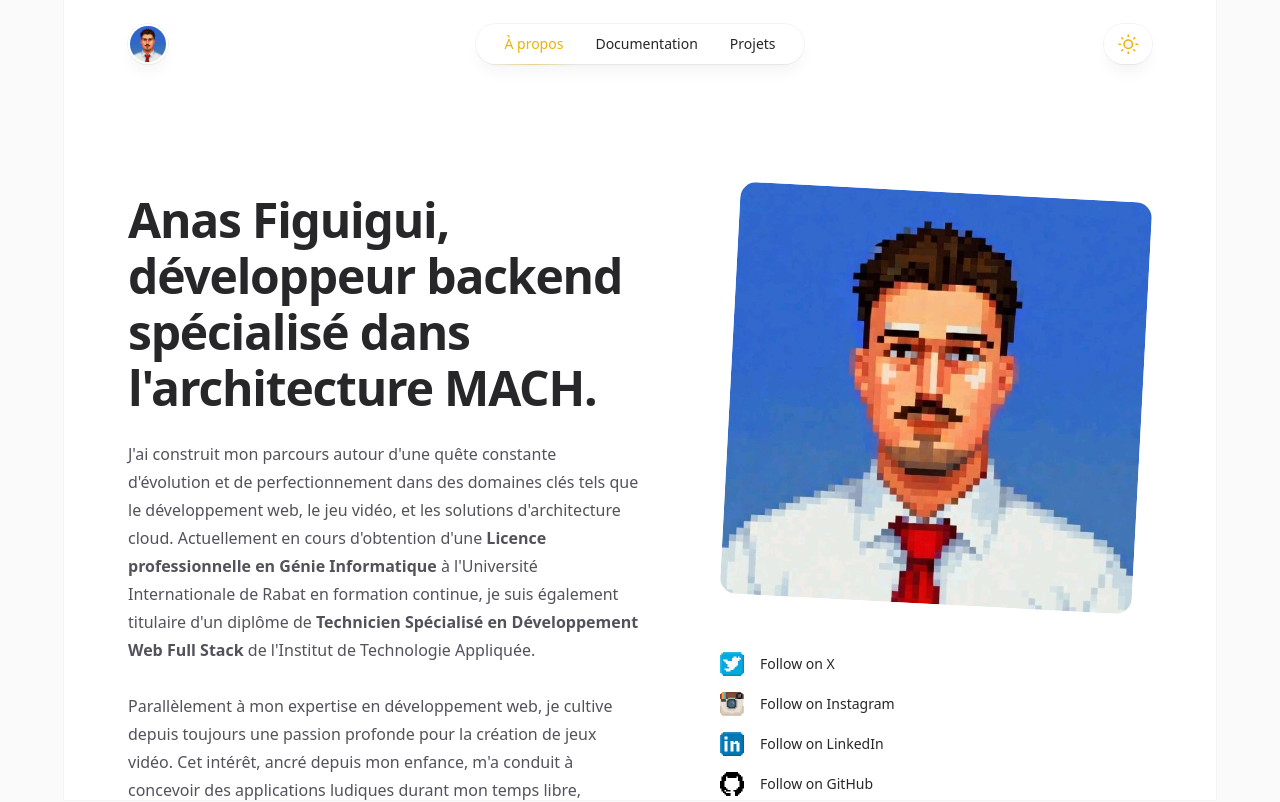
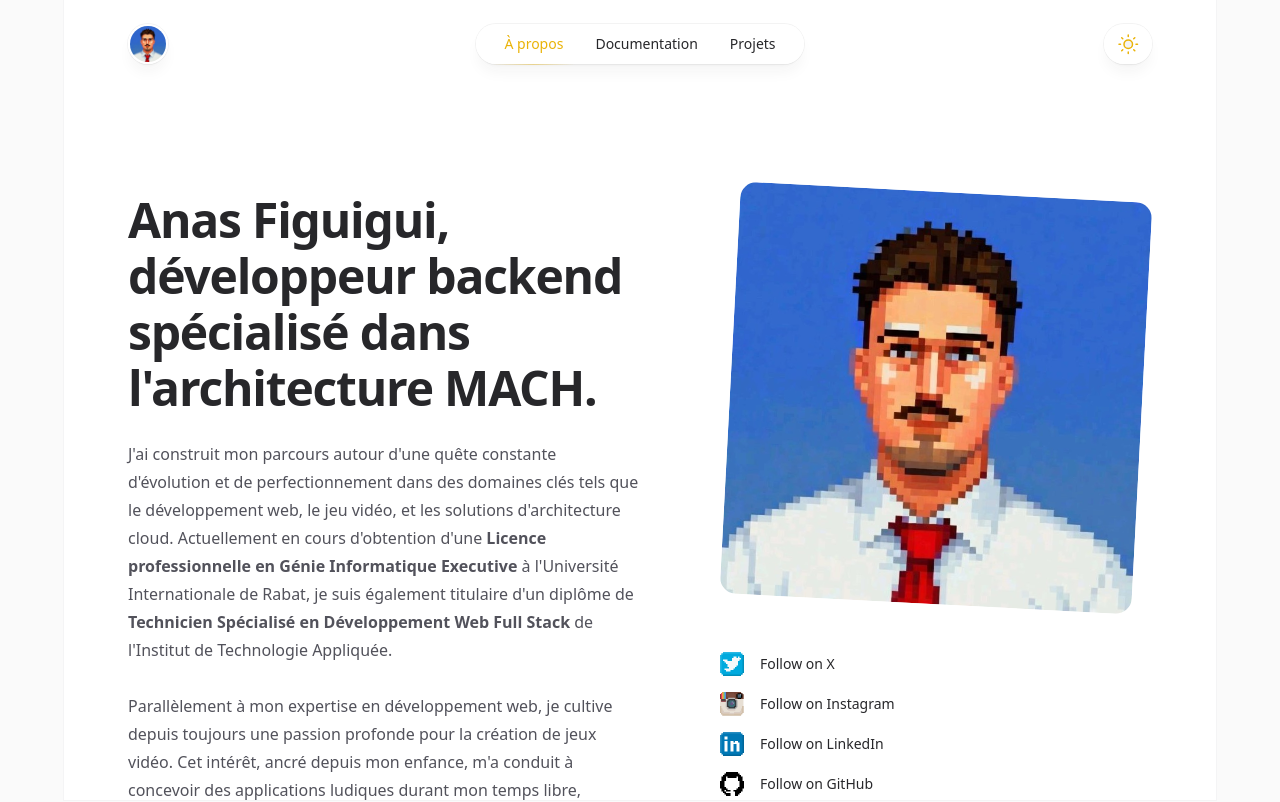
Before and after one commit to AnasFiguigui/DevQuest, a Next.js app: page /about in a window 1280 px wide. Shown: the top 802 px of the page. Built offline with nearby package versions, Linux system fonts and the light colour scheme; no server answers.

Commit message:
about edited & bugs fixed

```diff
--- a/src/app/about/page.jsx
+++ b/src/app/about/page.jsx
@@ -70,7 +70,7 @@ export default function About() {
           </h1>
           <div className="mt-6 space-y-7 text-base text-zinc-600 dark:text-zinc-400">
             <p>
-            J&apos;ai construit mon parcours autour d&apos;une quête constante d&apos;évolution et de perfectionnement dans des domaines clés tels que le développement web, le jeu vidéo, et les solutions d&apos;architecture cloud. Actuellement en cours d&apos;obtention d&apos;une <b>Licence professionnelle en Génie Informatique</b> à l&apos;Université Internationale de Rabat en formation continue, je suis également titulaire d&apos;un diplôme de <b>Technicien Spécialisé en Développement Web Full Stack</b> de l&apos;Institut de Technologie Appliquée.
+            J&apos;ai construit mon parcours autour d&apos;une quête constante d&apos;évolution et de perfectionnement dans des domaines clés tels que le développement web, le jeu vidéo, et les solutions d&apos;architecture cloud. Actuellement en cours d&apos;obtention d&apos;une <b>Licence professionnelle en Génie Informatique Executive</b> à l&apos;Université Internationale de Rabat, je suis également titulaire d&apos;un diplôme de <b>Technicien Spécialisé en Développement Web Full Stack</b> de l&apos;Institut de Technologie Appliquée.
             </p>
             <p>
             Parallèlement à mon expertise en développement web, je cultive depuis toujours une passion profonde pour la création de jeux vidéo. Cet intérêt, ancré depuis mon enfance, m&apos;a conduit à concevoir des applications ludiques durant mon temps libre, renforçant ainsi ma maîtrise des outils et technologies de développement.
```
